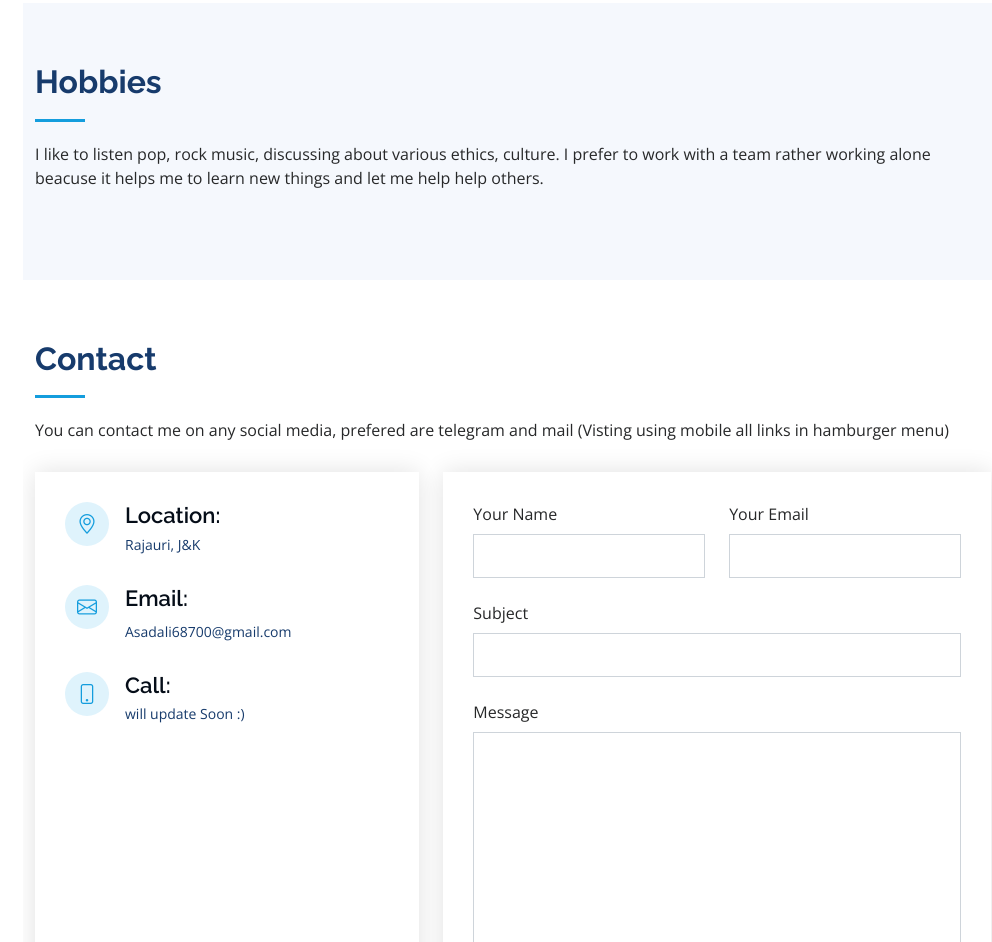
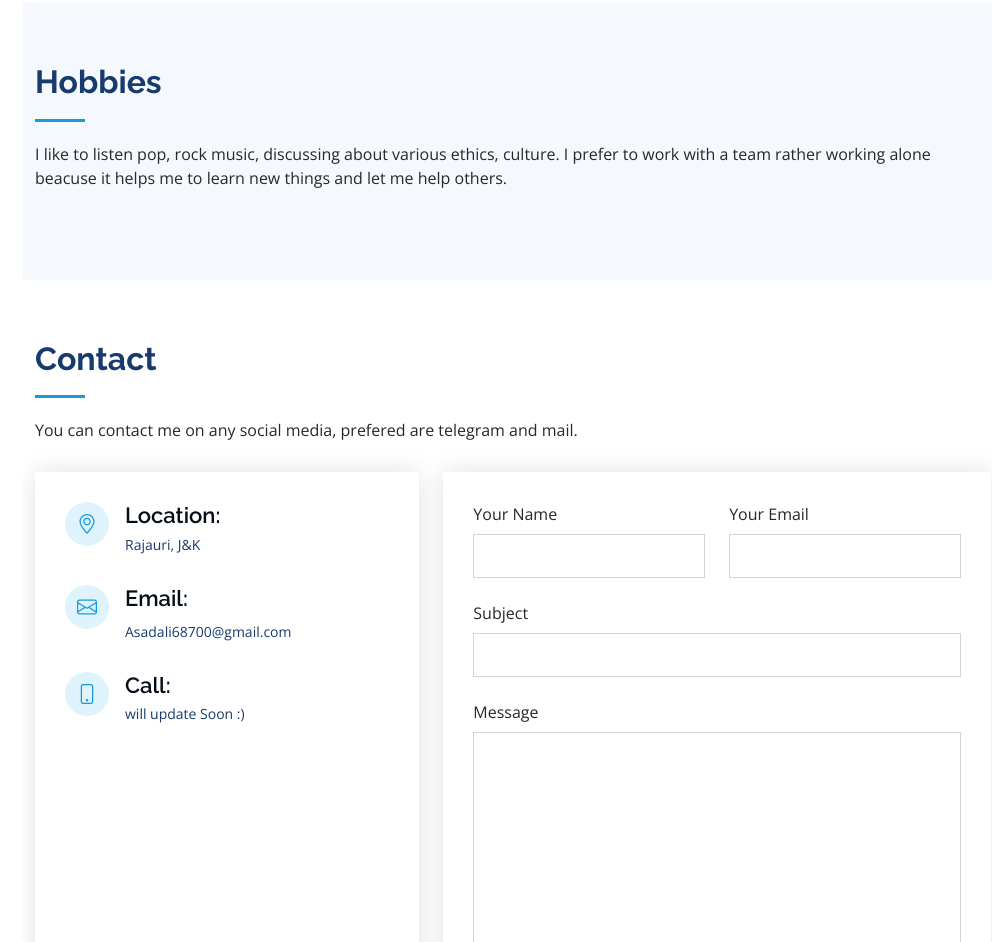
Before and after one commit to Asad0786/Asad.github.io, a plain HTML site: page index.html in a window 1280 px wide. Shown: the part 2924-3866 px from the top of the page, without its empty margins (277-1269 px from the left). Drawn offline with nearby package versions, Linux system fonts and the light colour scheme.

Commit message:
Update index.html

```diff
--- a/index.html
+++ b/index.html
@@ -339,7 +339,7 @@
           <div class="section-title">
             <h2>Hobbies</h2>
             <p>
-              I like to listen pop, rock music, discussing about various ethics, culture. I prefer to work with a team rather working alone beacuse it helps me to learn new things and let me help help others.
+              I like to listen pop, rock music, discussing about various ethics, culture. I prefer to work with a team rather working alone beacuse it helps me to learn new things and let me help others.
             </p>
           </div>
 
@@ -352,7 +352,7 @@
           <div class="section-title">
             <h2>Contact</h2>
             <p>
-              You can contact me on any social media, prefered are telegram and mail (Visting using mobile all links in hamburger menu)
+              You can contact me on any social media, prefered are telegram and mail.
             </p>
           </div>
 
```
